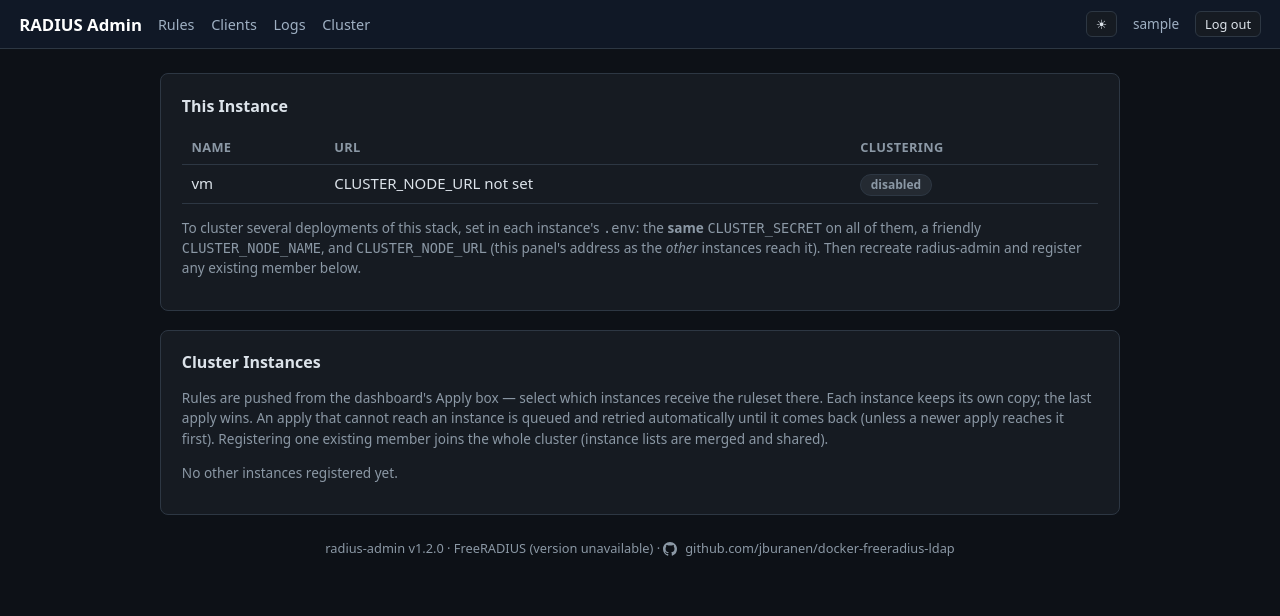
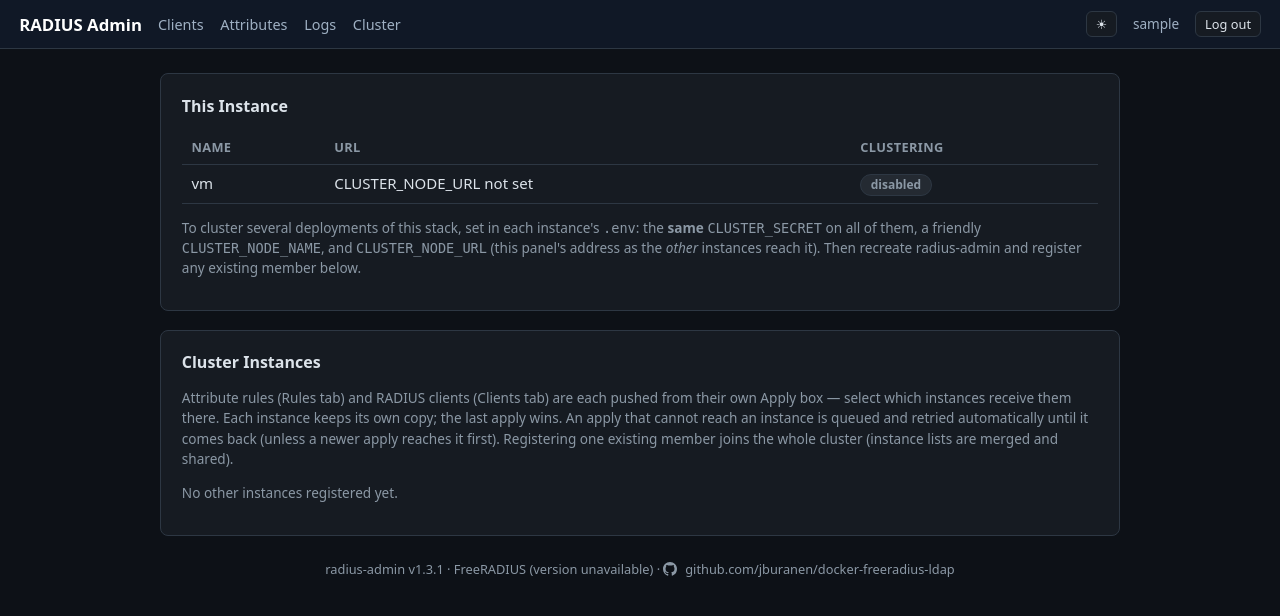
Before and after one commit to jburanen/docker-freeradius-ldap, a Flask app: page /cluster in a window 1280 px wide. Shown: the top 616 px of the page. Run offline with Flask 3, Linux system fonts and the light colour scheme; the visitor is signed in with stand-in values (Sample User, id 1); parts of the project's set-up code (start-up, migrations or seed data) failed here and were passed over.

Commit message:
Sync RADIUS clients across the cluster; reorder tabs (Clients first)
Clients now push to selected cluster instances the same way attribute
rules do. The sync layer is generalized over a "kind" (rules/clients):
SYNC_KINDS maps each to its peer endpoint + payload key, a shared
push_config_to_peers drives both apply routes, and the offline-catch-up
queue is keyed peer->kind so rules and clients queue independently. New
receiver /api/cluster/apply-clients validates, 409s stale config_ts, is
idempotent on matching hash (skips a needless radiusd restart on retry),
then applies with restart+rollback; peer client calls use a 60s timeout.
/api/cluster/status returns clients_hash/clients_state so the Cluster
page shows a separate Clients matching/differs column with per-kind
queued badges. clients_hash excludes the internal id so identical clients
with different ids still read as matching.

Tabs reordered to Clients, Attributes (was Rules), Logs, Cluster.
ADMIN_VERSION 1.3.1.

Co-Authored-By: Claude Opus 4.8 <noreply@anthropic.com>

```diff
--- a/web/app/app.py
+++ b/web/app/app.py
@@ -42,7 +42,7 @@ logging.basicConfig(level=logging.INFO, format="%(asctime)s %(levelname)s %(mess
 log = logging.getLogger("radius-admin")
 
 # Shown in the footer; bump when the panel changes.
-ADMIN_VERSION = "1.2.0"
+ADMIN_VERSION = "1.3.1"
 
 
 def env(name, default=None, required=False):
@@ -86,7 +86,19 @@ CLUSTER_SECRET = env("CLUSTER_SECRET", "")
 CLUSTER_NODE_NAME = env("CLUSTER_NODE_NAME", "") or socket.gethostname()
 CLUSTER_NODE_URL = (env("CLUSTER_NODE_URL", "") or "").strip().rstrip("/")
 CLUSTER_TIMEOUT = 6
+# Applying clients restarts radiusd on the receiver (with rollback), which
+# can take tens of seconds -- well past CLUSTER_TIMEOUT -- so peer client
+# applies use their own generous timeout.
+CLIENTS_APPLY_TIMEOUT = 60
 PENDING_RETRY_SECONDS = 60
+
+# Cluster-synced config kinds: which peer endpoint delivers each, and the
+# JSON key its payload travels under. Drives both direct applies and the
+# offline-catch-up retry loop.
+SYNC_KINDS = {
+    "rules": {"endpoint": "/api/cluster/apply", "key": "rules"},
+    "clients": {"endpoint": "/api/cluster/apply-clients", "key": "clients"},
+}
 
 # Log files shown on the Logs page, both on the shared radius-logs volume:
 # radius.log is tee'd from the freeradius container's stdout (see
@@ -395,10 +407,11 @@ def _signal_restart():
     return pid
 
 
-def apply_clients(clients, applied_by):
+def apply_clients(clients, applied_by, config_ts=None):
     """Render clients.conf, restart radiusd, and roll back to the previous
     file if the new one fails to load -- a bad clients.conf must never leave
-    authentication down. Returns (ok, message)."""
+    authentication down. config_ts orders applies across the cluster.
+    Returns (ok, message)."""
     backup = CLIENTS_CONF_PATH + ".prev"
     had_backup = os.path.exists(CLIENTS_CONF_PATH)
     if had_backup:
@@ -420,6 +433,7 @@ def apply_clients(clients, applied_by):
                 "applied_at": datetime.now(timezone.utc).isoformat(timespec="seconds"),
                 "applied_by": applied_by,
                 "result": message,
+                "config_ts": config_ts or time.time(),
             })
             return False, message
         rb_ok, rb_msg = _await_radiusd_up(_signal_restart())
@@ -431,6 +445,7 @@ def apply_clients(clients, applied_by):
         "applied_at": datetime.now(timezone.utc).isoformat(timespec="seconds"),
         "applied_by": applied_by,
         "result": message,
+        "config_ts": config_ts or time.time(),
     })
     return ok, message
 
@@ -624,6 +639,43 @@ def validate_rules_payload(rules):
     return None
 
 
+def validate_clients_payload(clients):
+    """Structural check of a pushed client list; returns an error string or
+    None. Mirrors validate_client_form so a peer can't be handed a clients.conf
+    that would crash-loop its radiusd."""
+    if not isinstance(clients, list):
+        return "clients must be a list"
+    if not any(isinstance(c, dict) and c.get("enabled", True) for c in clients):
+        return "at least one enabled client is required"
+    for client in clients:
+        if not isinstance(client, dict):
+            return "client entries must be objects"
+        name = str(client.get("name", ""))
+        if not CLIENT_NAME_RE.fullmatch(name):
+            return f"invalid client name {name!r}"
+        try:
+            ipaddress.ip_network(str(client.get("ipaddr", "")), strict=False)
+        except ValueError:
+            return f"invalid IP/CIDR in client {name!r}"
+        secret = client.get("secret")
+        if not isinstance(secret, str) or not secret or "\n" in secret or "\r" in secret:
+            return f"invalid secret in client {name!r}"
+        if client.get("proto", "udp") not in CLIENT_PROTOS:
+            return f"invalid proto in client {name!r}"
+        if client.get("nas_type") and not NAS_TYPE_RE.fullmatch(str(client["nas_type"])):
+            return f"invalid nas_type in client {name!r}"
+        if client.get("require_message_authenticator", "yes") not in TRISTATE:
+            return f"invalid require_message_authenticator in client {name!r}"
+        if client.get("limit_proxy_state", "auto") not in TRISTATE:
+            return f"invalid limit_proxy_state in client {name!r}"
+        for line in str(client.get("extra", "")).splitlines():
+            if line.strip() and not CLIENT_EXTRA_RE.fullmatch(line.strip()):
+                return f"invalid extra directive in client {name!r}"
+        client.setdefault("id", uuid.uuid4().hex[:12])
+        client["enabled"] = bool(client.get("enabled", True))
+    return None
+
+
 def apply_rules_locally(rules, applied_by, config_ts=None):
     """Write the users file, HUP radiusd, record state. Shared by the local
     Apply path and the cluster API. config_ts is the wall-clock time of the
@@ -641,10 +693,12 @@ def apply_rules_locally(rules, applied_by, config_ts=None):
 
 
 # --- Pending deliveries: applies that targeted an unreachable instance ---
-# Queued on the originating instance (newest ruleset per peer wins) and
-# retried in the background until delivered, so a member that was down
-# catches up automatically. The receiver's config_ts check drops a queued
-# ruleset that has been superseded by a newer apply in the meantime.
+# Queued on the originating instance and retried in the background until
+# delivered, so a member that was down catches up automatically. Keyed by
+# peer URL then kind ("rules" / "clients"), so a queued rules apply and a
+# queued clients apply for the same peer are independent (newest per kind
+# wins). The receiver's config_ts check drops a queued payload superseded by
+# a newer apply in the meantime.
 
 _pending_lock = threading.Lock()
 
@@ -653,24 +707,35 @@ def load_pending():
     return load_json(PENDING_PATH, {"pending": {}})["pending"]
 
 
-def queue_pending(url, rules, applied_by, config_ts):
+def _save_pending(pending):
+    atomic_write(PENDING_PATH, json.dumps({"pending": pending}, indent=2))
+
+
+def queue_pending(kind, url, payload, applied_by, config_ts):
     with _pending_lock:
         pending = load_pending()
-        pending[url] = {
-            "rules": rules,
+        pending.setdefault(url, {})[kind] = {
+            "payload": payload,
             "applied_by": applied_by,
             "config_ts": config_ts,
             "queued_at": datetime.now(timezone.utc).isoformat(timespec="seconds"),
         }
-        atomic_write(PENDING_PATH, json.dumps({"pending": pending}, indent=2))
-
-
-def clear_pending(url):
+        _save_pending(pending)
+
+
+def clear_pending(url, kind=None):
+    """Drop queued deliveries for a peer -- one kind, or all when kind=None."""
     with _pending_lock:
         pending = load_pending()
-        if url in pending:
+        if url not in pending:
+            return
+        if kind is None or not isinstance(pending[url], dict):
             del pending[url]
-            atomic_write(PENDING_PATH, json.dumps({"pending": pending}, indent=2))
+        else:
+            pending[url].pop(kind, None)
+            if not pending[url]:
+                del pending[url]
+        _save_pending(pending)
 
 
 def pending_retry_loop():
@@ -678,26 +743,37 @@ def pending_retry_loop():
         time.sleep(PENDING_RETRY_SECONDS)
         try:
             peer_urls = {p["url"] for p in load_peers()}
-            for url, entry in list(load_pending().items()):
+            for url, kinds in list(load_pending().items()):
                 if url not in peer_urls:  # peer was removed meanwhile
                     clear_pending(url)
                     continue
-                try:
-                    resp = cluster_call(url, "/api/cluster/apply", {
-                        "rules": entry["rules"],
-                        "applied_by": entry["applied_by"],
-                        "config_ts": entry["config_ts"],
-                    })
-                except ClusterError as exc:
-                    if exc.status in (400, 409):
-                        # Rejected for good: invalid, or superseded by a
-                        # newer apply that already reached the peer.
-                        clear_pending(url)
-                        log.info("dropped queued apply for %s: %s", url, exc)
+                if not isinstance(kinds, dict):
+                    clear_pending(url)  # legacy/malformed entry
                     continue
-                clear_pending(url)
-                log.info("delivered queued apply to %s: %s", url,
-                         resp.get("message"))
+                for kind, entry in list(kinds.items()):
+                    spec = SYNC_KINDS.get(kind)
+                    if not spec or not isinstance(entry, dict) or "payload" not in entry:
+                        clear_pending(url, kind)
+                        continue
+                    timeout = (CLIENTS_APPLY_TIMEOUT if kind == "clients"
+                               else CLUSTER_TIMEOUT)
+                    try:
+                        resp = cluster_call(url, spec["endpoint"], {
+                            spec["key"]: entry["payload"],
+                            "applied_by": entry["applied_by"],
+                            "config_ts": entry["config_ts"],
+                        }, timeout=timeout)
+                    except ClusterError as exc:
+                        if exc.status in (400, 409):
+                            # Rejected for good: invalid, or superseded by a
+                            # newer apply that already reached the peer.
+                            clear_pending(url, kind)
+                            log.info("dropped queued %s apply for %s: %s",
+                                     kind, url, exc)
+                        continue
+                    clear_pending(url, kind)
+                    log.info("delivered queued %s apply to %s: %s",
+                             kind, url, resp.get("message"))
         except Exception:
             log.exception("pending delivery loop error")
 
@@ -1003,6 +1079,46 @@ def flash_vendor_reminders(rule):
         )
 
 
+def parse_apply_targets(form):
+    """Selected apply targets. Without a cluster (no has_targets field) returns
+    ['local']; with the cluster form, returns the checked targets or None when
+    nothing was selected (the caller should flash and redirect)."""
+    if not form.get("has_targets"):
+        return ["local"]
+    return form.getlist("target") or None
+
+
+def push_config_to_peers(kind, payload, peers, targets, config_ts, user):
+    """Push a config payload (rules/clients) to the selected peers, queueing
+    for retry when a peer is unreachable. Flashes a per-peer result."""
+    spec = SYNC_KINDS[kind]
+    timeout = CLIENTS_APPLY_TIMEOUT if kind == "clients" else CLUSTER_TIMEOUT
+    applied_by = f"{user} (via {CLUSTER_NODE_NAME})"
+    for peer in peers:
+        if peer["url"] not in targets:
+            continue
+        try:
+            resp = cluster_call(peer["url"], spec["endpoint"],
+                                {spec["key"]: payload, "applied_by": applied_by,
+                                 "config_ts": config_ts}, timeout=timeout)
+            ok = bool(resp.get("ok"))
+            message = resp.get("message", "no response detail")
+            clear_pending(peer["url"], kind)  # this apply supersedes any queued
+        except ClusterError as exc:
+            if exc.status in (400, 409):  # rejected, retrying won't help
+                ok, message = False, str(exc)
+            else:
+                queue_pending(kind, peer["url"], payload, applied_by, config_ts)
+                log.info("cluster %s apply to %s failed (%s); queued for retry",
+                         kind, peer["url"], exc)
+                flash(f"{peer['name']}: unreachable ({exc}) -- {kind} apply "
+                      f"queued, delivered automatically when the instance is "
+                      f"back (retried every {PENDING_RETRY_SECONDS} s).", "info")
+                continue
+        log.info("cluster %s apply to %s by %s: %s", kind, peer["url"], user, message)
+        flash(f"{peer['name']}: {message}", "ok" if ok else "error")
+
+
 # ---------------------------------------------------------------------------
 # Routes
 # ---------------------------------------------------------------------------
@@ -1117,6 +1233,8 @@ def clients_page():
         preview=render_clients_conf(clients),
         state=load_clients_state(),
         pending=clients_pending(clients),
+        peers=load_peers(),
+        node_name=CLUSTER_NODE_NAME,
     )
 
 
@@ -1185,14 +1303,25 @@ def client_toggle(client_id):
 @login_required
 def clients_apply():
     clients = load_clients()
+    user = session.get("user")
+    peers = load_peers()
     if not any(c.get("enabled", True) for c in clients):
         flash("Refusing to apply: no enabled clients means the server would "
               "reject every request. Add or enable a client first.", "error")
         return redirect(url_for("clients_page"))
-    user = session.get("user")
-    ok, message = apply_clients(clients, user)
-    log.info("clients apply by %s: %s", user, message)
-    flash(message, "ok" if ok else "error")
+    targets = parse_apply_targets(request.form)
+    if targets is None:
+        flash("Select at least one instance to apply to.", "error")
+        return redirect(url_for("clients_page"))
+
+    config_ts = time.time()
+    if "local" in targets:
+        ok, message = apply_clients(clients, user, config_ts)
+        log.info("clients apply by %s: %s", user, message)
+        flash(f"{CLUSTER_NODE_NAME}: {message}" if peers else message,
+              "ok" if ok else "error")
+
+    push_config_to_peers("clients", clients, peers, targets, config_ts, user)
     return redirect(url_for("clients_page"))
 
 
@@ -1202,13 +1331,10 @@ def apply():
     rules = load_rules()
     user = session.get("user")
     peers = load_peers()
-    targets = request.form.getlist("target")
-    if request.form.get("has_targets"):
-        if not targets:
-            flash("Select at least one instance to apply to.", "error")
-            return redirect(url_for("index"))
-    else:
-        targets = ["local"]  # no cluster configured: original behavior
+    targets = parse_apply_targets(request.form)
+    if targets is None:
+        flash("Select at least one instance to apply to.", "error")
+        return redirect(url_for("index"))
 
     config_ts = time.time()  # orders this apply across the cluster
     if "local" in targets:
@@ -1218,31 +1344,7 @@ def apply():
         flash(f"{CLUSTER_NODE_NAME}: {message}" if peers else message,
               "ok" if ok else "error")
 
-    applied_by = f"{user} (via {CLUSTER_NODE_NAME})"
-    for peer in peers:
-        if peer["url"] not in targets:
-            continue
-        try:
-            resp = cluster_call(peer["url"], "/api/cluster/apply",
-                                {"rules": rules, "applied_by": applied_by,
-                                 "config_ts": config_ts})
-            ok = bool(resp.get("ok"))
-            message = resp.get("message", "no response detail")
-            clear_pending(peer["url"])  # this apply supersedes anything queued
-        except ClusterError as exc:
-            if exc.status in (400, 409):  # rejected, retrying won't help
-                ok, message = False, str(exc)
-            else:
-                queue_pending(peer["url"], rules, applied_by, config_ts)
-                log.info("cluster apply to %s failed (%s); queued for retry",
-                         peer["url"], exc)
-                flash(f"{peer['name']}: unreachable ({exc}) -- apply queued, "
-                      f"it will be delivered automatically when the instance "
-                      f"is back (retried every {PENDING_RETRY_SECONDS} s).",
-                      "info")
-                continue
-        log.info("cluster apply to %s by %s: %s", peer["url"], user, message)
-        flash(f"{peer['name']}: {message}", "ok" if ok else "error")
+    push_config_to_peers("rules", rules, peers, targets, config_ts, user)
     return redirect(url_for("index"))
 
 
@@ -1265,6 +1367,7 @@ def cluster():
         statuses=statuses,
         pending=load_pending(),
         local_hash=rendered_hash(load_rules()),
+        local_clients_hash=clients_hash(load_clients()),
         node_name=CLUSTER_NODE_NAME,
         node_url=CLUSTER_NODE_URL,
         cluster_enabled=bool(CLUSTER_SECRET),
@@ -1323,9 +1426,10 @@ def cluster_remove():
 @login_required
 def cluster_pending_cancel():
     url = normalize_url(request.form.get("url", ""))
-    clear_pending(url)
-    log.info("cluster: cancelled queued apply for %s by %s",
-             url, session.get("user"))
+    kind = request.form.get("kind") or None
+    clear_pending(url, kind)
+    log.info("cluster: cancelled queued %s apply for %s by %s",
+             kind or "all", url, session.get("user"))
     flash("Queued apply cancelled.", "ok")
     return redirect(url_for("cluster"))
 
@@ -1341,6 +1445,8 @@ def api_cluster_status():
         "version": ADMIN_VERSION,
         "rules_hash": rendered_hash(load_rules()),
         "state": load_state(),
+        "clients_hash": clients_hash(load_clients()),
+        "clients_state": load_clients_state(),
         "peers": load_peers(),
     }
 
@@ -1391,6 +1497,36 @@ def api_cluster_apply():
     return {"ok": ok, "message": message}
 
 
+@app.post("/api/cluster/apply-clients")
+@cluster_api
+def api_cluster_apply_clients():
+    data = request.get_json(silent=True) or {}
+    clients = data.get("clients")
+    error = validate_clients_payload(clients)
+    if error:
+        log.warning("cluster clients apply rejected: %s", error)
+        return {"ok": False, "message": f"clients rejected: {error}"}, 400
+    try:
+        incoming_ts = float(data.get("config_ts") or 0)
+    except (TypeError, ValueError):
+        incoming_ts = 0
+    cstate = load_clients_state()
+    current_ts = float(cstate.get("config_ts") or 0)
+    if incoming_ts and incoming_ts < current_ts:
+        # A queued (catch-up) delivery superseded by a newer direct apply.
+        return {"ok": False, "message": "stale clients -- a newer apply "
+                                        "already reached this instance"}, 409
+    # Idempotent: if these clients are already applied here, don't restart
+    # radiusd again (retries after a timeout would otherwise churn).
+    if clients_hash(clients) == cstate.get("applied_hash"):
+        return {"ok": True, "message": "already in sync (no restart needed)"}
+    save_clients(clients)
+    applied_by = str(data.get("applied_by") or "cluster peer")
+    ok, message = apply_clients(clients, applied_by, incoming_ts or None)
+    log.info("cluster clients apply from %s: %s", applied_by, message)
+    return {"ok": ok, "message": message}
+
+
 def log_file_or_404(log_name):
     if log_name not in LOG_FILES:
         abort(404)
--- a/web/app/templates/base.html
+++ b/web/app/templates/base.html
@@ -92,8 +92,8 @@ footer .gh-mark { vertical-align:-0.18em; margin-right:.35em; }
   <h1>RADIUS Admin</h1>
   {% if session.user %}
   <nav>
-    <a href="{{ url_for('index') }}">Rules</a>
     <a href="{{ url_for('clients_page') }}">Clients</a>
+    <a href="{{ url_for('index') }}">Attributes</a>
     <a href="{{ url_for('logs', log_name='freeradius') }}">Logs</a>
     <a href="{{ url_for('cluster') }}">Cluster</a>
   </nav>
--- a/web/app/templates/cluster.html
+++ b/web/app/templates/cluster.html
@@ -26,24 +26,27 @@
 
 <div class="card">
   <h2>Cluster Instances</h2>
-  <p class="muted">Rules are pushed from the dashboard's Apply box &mdash;
-  select which instances receive the ruleset there. Each instance keeps its
-  own copy; the last apply wins. An apply that cannot reach an instance is
-  queued and retried automatically until it comes back (unless a newer apply
-  reaches it first). Registering one existing member joins the whole cluster
-  (instance lists are merged and shared).</p>
+  <p class="muted">Attribute rules (Rules tab) and RADIUS clients (Clients
+  tab) are each pushed from their own Apply box &mdash; select which instances
+  receive them there. Each instance keeps its own copy; the last apply wins.
+  An apply that cannot reach an instance is queued and retried automatically
+  until it comes back (unless a newer apply reaches it first). Registering one
+  existing member joins the whole cluster (instance lists are merged and
+  shared).</p>
 
   {% if peers %}
   <table>
     <tr>
-      <th style="width:25%;">Instance</th>
+      <th style="width:22%;">Instance</th>
       <th>URL</th>
       <th style="width:5rem;">Version</th>
-      <th style="width:11rem;">Rules</th>
+      <th style="width:9rem;">Rules</th>
+      <th style="width:9rem;">Clients</th>
       <th style="width:1%;"></th>
     </tr>
     {% for p in peers %}
     {% set s = statuses[p.url] %}
+    {% set q = pending.get(p.url, {}) %}
     <tr>
       <td>{{ s.name or p.name }}</td>
       <td>{{ p.url }}</td>
@@ -52,29 +55,46 @@
       {% else %}
       <td>v{{ s.version }}</td>
       {% endif %}
+
+      {# Rules sync #}
       <td>
         {% if not s.error %}
-        {% set applied_info %}Last applied: {{ s.state.applied_at|localtime }}{% if s.state.applied_by %} by {{ s.state.applied_by }}{% endif %}{% endset %}
+        {% set ri %}Last applied: {{ s.state.applied_at|localtime }}{% if s.state.applied_by %} by {{ s.state.applied_by }}{% endif %}{% endset %}
         {% if s.rules_hash == local_hash %}
-        <span class="badge applied" title="{{ applied_info }}">matching</span>
+        <span class="badge applied" title="{{ ri }}">matching</span>
         {% else %}
-        <span class="badge pending" title="{{ applied_info }}">differs</span>
+        <span class="badge pending" title="{{ ri }}">differs</span>
         {% endif %}
         {% endif %}
-        {% if p.url in pending %}
-        <span class="badge pending">apply queued</span>
-        <span class="muted">since {{ pending[p.url].queued_at|localtime }} by
-          {{ pending[p.url].applied_by }}</span>
+        {% if 'rules' in q %}
+        <span class="badge pending" title="queued {{ q.rules.queued_at|localtime }} by {{ q.rules.applied_by }}">queued</span>
         {% endif %}
       </td>
+
+      {# Clients sync #}
+      <td>
+        {% if not s.error %}
+        {% set ci %}Last applied: {{ s.clients_state.applied_at|localtime }}{% if s.clients_state.applied_by %} by {{ s.clients_state.applied_by }}{% endif %}{% endset %}
+        {% if s.clients_hash == local_clients_hash %}
+        <span class="badge applied" title="{{ ci }}">matching</span>
+        {% else %}
+        <span class="badge pending" title="{{ ci }}">differs</span>
+        {% endif %}
+        {% endif %}
+        {% if 'clients' in q %}
+        <span class="badge pending" title="queued {{ q.clients.queued_at|localtime }} by {{ q.clients.applied_by }}">queued</span>
+        {% endif %}
+      </td>
+
       <td style="white-space:nowrap;">
-        {% if p.url in pending %}
+        {% for kind in q %}
         <form class="inline" method="post" action="{{ url_for('cluster_pending_cancel') }}">
           <input type="hidden" name="_csrf" value="{{ csrf_token() }}">
           <input type="hidden" name="url" value="{{ p.url }}">
-          <button class="btn small" type="submit">Cancel queued</button>
+          <input type="hidden" name="kind" value="{{ kind }}">
+          <button class="btn small" type="submit">Cancel {{ kind }}</button>
         </form>
-        {% endif %}
+        {% endfor %}
         <form class="inline" method="post" action="{{ url_for('cluster_remove') }}"
               onsubmit="return confirm('Remove {{ p.name }} from this instance\'s list?');">
           <input type="hidden" name="_csrf" value="{{ csrf_token() }}">
```
Also changed, not shown: CLAUDE.md (+21 -20 lines), web/app/templates/clients.html (+14 -0 lines), .claude/memory/decisions.md, README.md.
